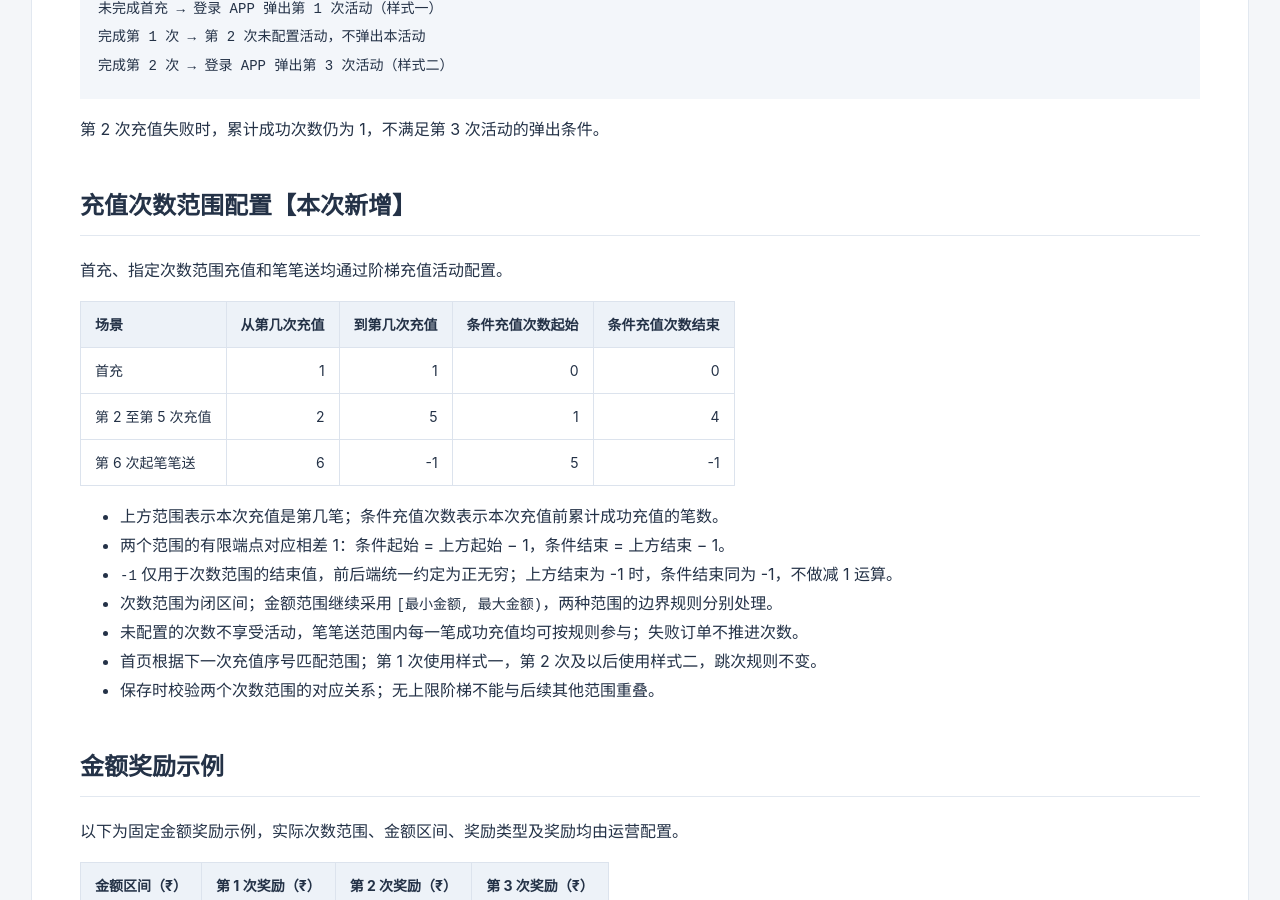
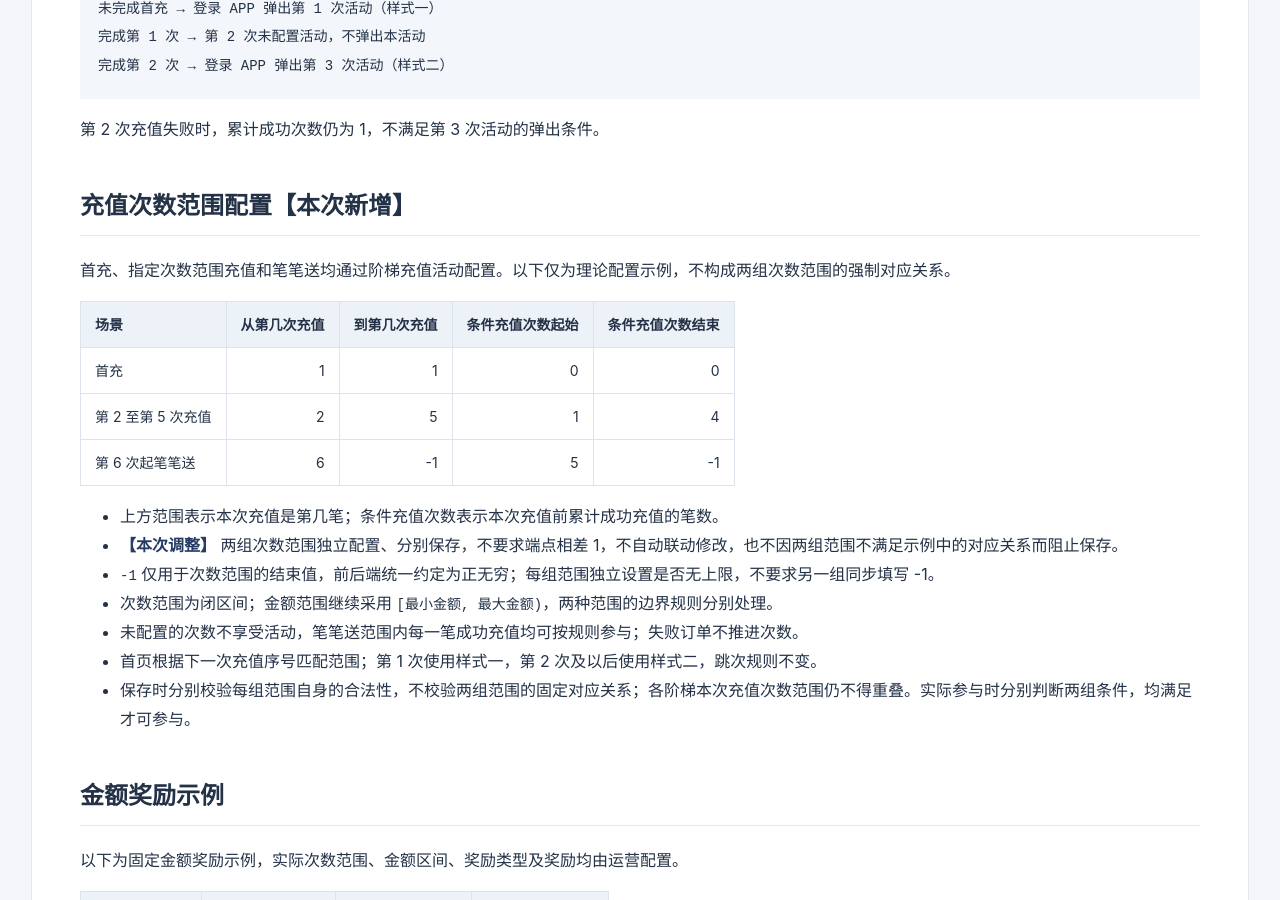
Before and after one commit to HDDDONG/tiered-recharge-requirements, a Jekyll site: the page built from index.md, in a window 1280 px wide and 900 px high, scrolled down 4719 px. Built offline with Jekyll 4.4.1, drawn with Linux system fonts in a browser that asks for light colours; some of the changed text lies outside the part shown.

Commit message:
docs: clarify independent deposit count conditions

```diff
--- a/index.md
+++ b/index.md
@@ -16,8 +16,8 @@ title: 阶梯充值活动配置
 | 【本次调整】 | 适用充值次数 | 「第几次充值」改为「从第几次充值、到第几次充值」，支持次数范围 |
 | 【本次新增】 | 参与条件中的充值次数 | 新增「充值次数起始、充值次数结束」，表示本次充值前累计成功充值次数 |
 | 【本次新增】 | 笔笔送 | 次数结束值 -1 表示正无穷；首充、范围充值、笔笔送统一配置 |
-| 【本次新增】 | 奖励类型 | 奖励前增加下拉框：固定金额、比例；比例奖励按本次实际充值金额 × 百分比计算 |
-| 【本次调整】 | 弹窗默认展示 | 原「是否默认」改为「弹窗默认展示」，由每行否／是改为同一阶梯内跨行单选 |
+| 【本次新增】 | **【本次新增】** 奖励类型 | 奖励前增加下拉框：固定金额、比例；比例奖励按本次实际充值金额 × 百分比计算 |
+| 【本次调整】 | **【本次调整】** 弹窗默认展示 | 原「是否默认」改为「弹窗默认展示」，由每行否／是改为同一阶梯内跨行单选 |
 | 【本次移除】 | 充值页默认展示 | 删除该列及对应保存参数，最终仅保留弹窗默认展示单选 |
 | 【本次调整】 | 条件区域名称 | 「条件配置」改为「用户参与条件」 |
 | 【本次调整】 | 金额条件字段名称 | 「充值区间起始、充值区间结束」改为「充值金额开始、充值金额结束」 |
@@ -152,7 +152,7 @@ title: 阶梯充值活动配置
 
 ## 充值次数范围配置【本次新增】
 
-首充、指定次数范围充值和笔笔送均通过阶梯充值活动配置。
+首充、指定次数范围充值和笔笔送均通过阶梯充值活动配置。以下仅为理论配置示例，不构成两组次数范围的强制对应关系。
 
 | 场景 | 从第几次充值 | 到第几次充值 | 条件充值次数起始 | 条件充值次数结束 |
 |---|---:|---:|---:|---:|
@@ -161,12 +161,12 @@ title: 阶梯充值活动配置
 | 第 6 次起笔笔送 | 6 | -1 | 5 | -1 |
 
 - 上方范围表示本次充值是第几笔；条件充值次数表示本次充值前累计成功充值的笔数。
-- 两个范围的有限端点对应相差 1：条件起始 = 上方起始 − 1，条件结束 = 上方结束 − 1。
-- `-1` 仅用于次数范围的结束值，前后端统一约定为正无穷；上方结束为 -1 时，条件结束同为 -1，不做减 1 运算。
+- **【本次调整】** 两组次数范围独立配置、分别保存，不要求端点相差 1，不自动联动修改，也不因两组范围不满足示例中的对应关系而阻止保存。
+- `-1` 仅用于次数范围的结束值，前后端统一约定为正无穷；每组范围独立设置是否无上限，不要求另一组同步填写 -1。
 - 次数范围为闭区间；金额范围继续采用 `[最小金额, 最大金额)`，两种范围的边界规则分别处理。
 - 未配置的次数不享受活动，笔笔送范围内每一笔成功充值均可按规则参与；失败订单不推进次数。
 - 首页根据下一次充值序号匹配范围；第 1 次使用样式一，第 2 次及以后使用样式二，跳次规则不变。
-- 保存时校验两个次数范围的对应关系；无上限阶梯不能与后续其他范围重叠。
+- 保存时分别校验每组范围自身的合法性，不校验两组范围的固定对应关系；各阶梯本次充值次数范围仍不得重叠。实际参与时分别判断两组条件，均满足才可参与。
 
 ## 金额奖励示例
 
@@ -200,5 +200,5 @@ title: 阶梯充值活动配置
 11. 仅配置第 1、3 次奖励时，完成第 1 次后不提前弹出第 3 次；完成第 2 次后才弹出第 3 次活动，使用样式二。
 12. 保存后再次进入，全部字段正确回填；返回列表不保存草稿，重置恢复进入页面时的配置。
 13. **【本次调整】** 固定奖励 20 时发放 20；比例奖励填 10、实际充值 300 时奖励为 30。
-14. **【本次调整】** 1–1 对应条件 0–0，2–5 对应 1–4，6–-1 对应 5–-1；完成 5 次充值后，第 6 次及其后续充值匹配笔笔送。
-15. **【本次调整】** 次数结束为 -1 时可保存、回填和重置；其他负数、倒置范围、范围重叠及上下条件不对应时阻止保存。
+14. **【本次调整】** 两组次数范围可独立填写、保存及回填，不强制相差 1 或同时设置无上限。1–1 与 0–0、2–5 与 1–4、6–-1 与 5–-1 仅为理论配置示例，不作为保存校验规则。
+15. **【本次调整】** 次数结束为 -1 时可保存、回填和重置；其他负数、倒置范围、阶梯本次充值次数范围重叠时阻止保存；不因上下次数范围未按示例对应而阻止保存。
```
